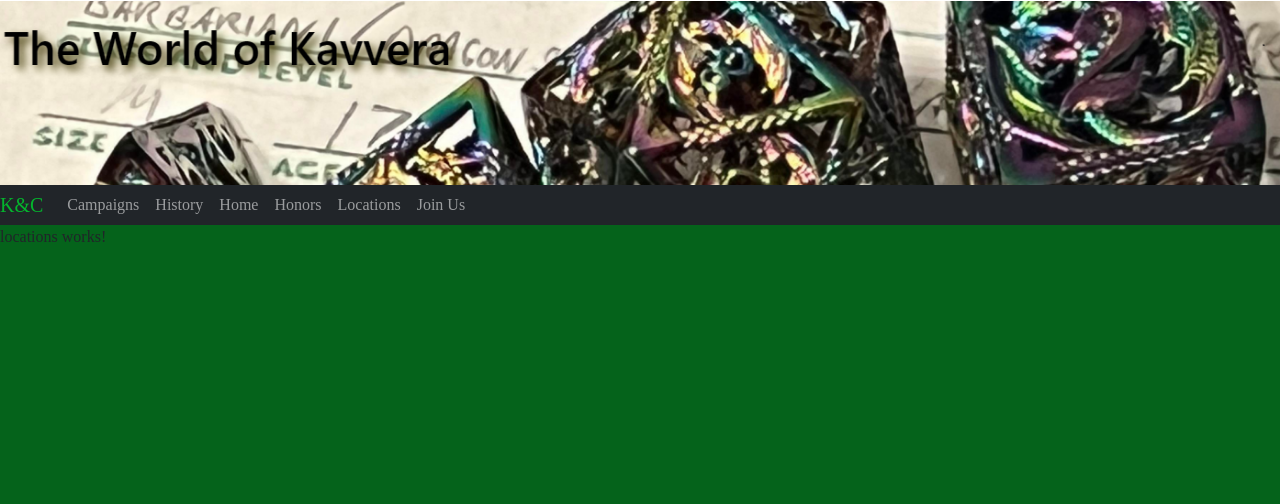
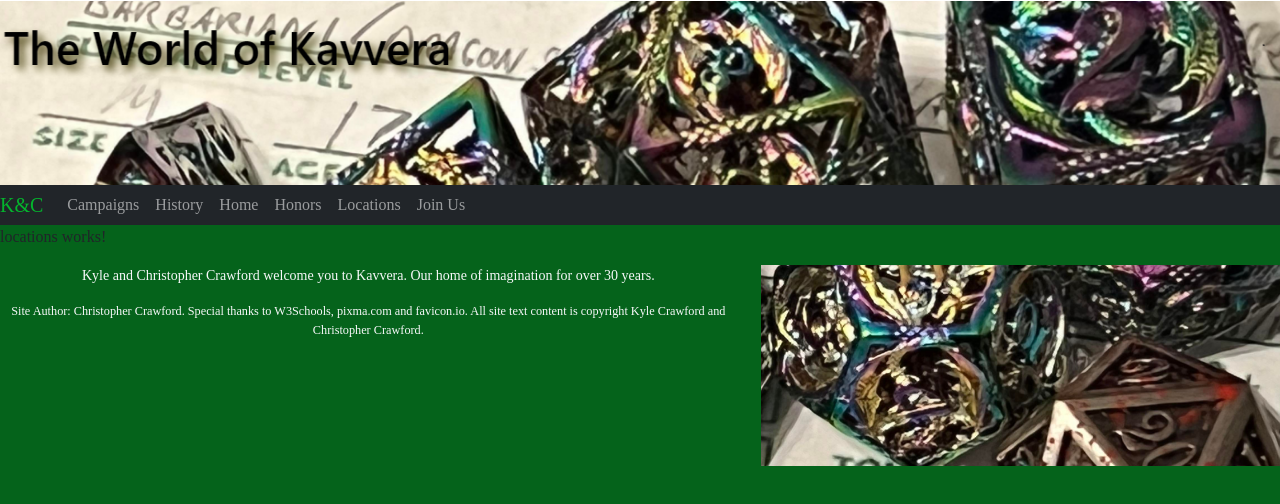
Before and after one commit to MysticalSkeptic/kavvera-site, an Angular app: page /locations in a window 1280 px wide. Shown: the top 504 px of the page. Built offline with nearby package versions, Linux system fonts and the light colour scheme.

Commit message:
footer makes its appearance
next I need to figure out the green background and the home page content

```diff
--- a/src/app/app.component.html
+++ b/src/app/app.component.html
@@ -53,3 +53,4 @@
   </ul>
 </nav>
 <router-outlet></router-outlet>
+<app-footer></app-footer>
--- a/src/app/footer/footer.component.html
+++ b/src/app/footer/footer.component.html
@@ -1 +1,11 @@
-<p>footer works!</p>
+<div class="row">
+    <div class="col-12 col-md-7 text-center text-light small">
+        <p>Kyle and Christopher Crawford welcome you to Kavvera. Our home of imagination for over 30 years.</p>
+        <p class="small">Site Author: Christopher Crawford. Special thanks to W3Schools, pixma.com and favicon.io. All site text content is copyright Kyle Crawford and Christopher Crawford.</p>
+        <p></p>
+    </div>
+
+    <div class="col-md-5 d-none d-md-block">
+        <img class="img-fluid" src="/assets/images/footer.png" alt="Dice" title="&copy;Christopher Crawford">
+    </div>
+</div>
```
